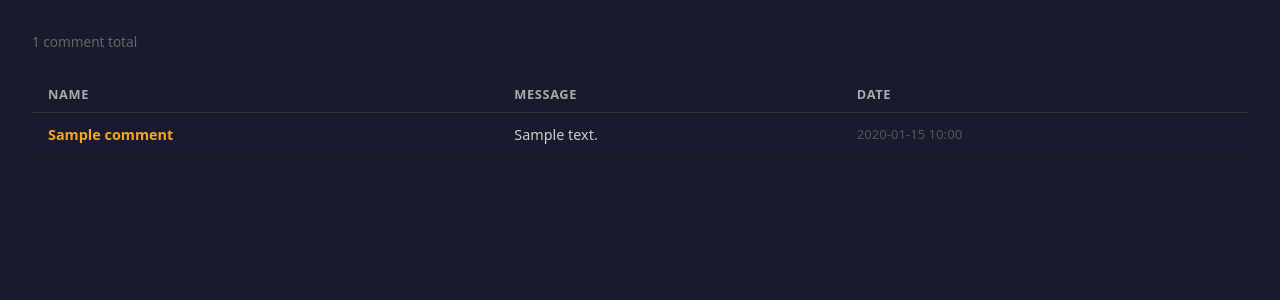
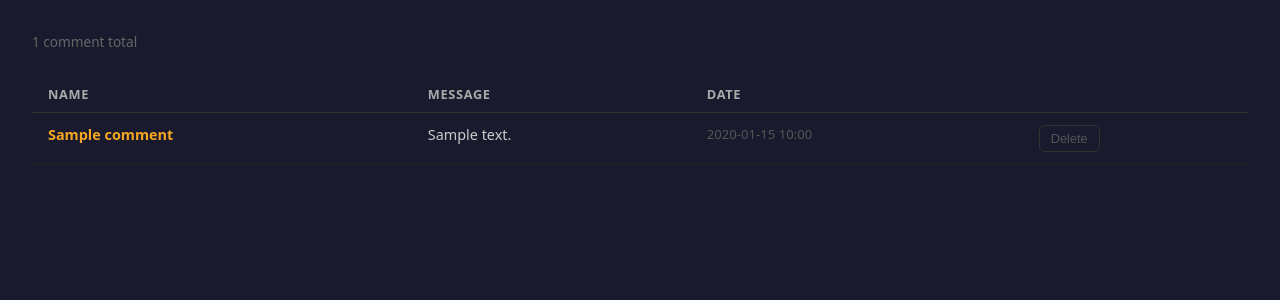
Before and after one commit to culture5270/forkit, a Python web app: template templates/dashboard.html in a window 1280 px wide. Shown: the part 67-367 px from the top of the page. Run offline with Jinja, Linux system fonts and the light colour scheme; the template is opened without the code that fills it: most values are stand-ins (such as "Sample title", 1, 10 or a date in 2020).

Commit message:
Add delete button to admin dashboard comments
Co-Authored-By: Claude Sonnet 4.6 <noreply@anthropic.com>

```diff
--- a/templates/dashboard.html
+++ b/templates/dashboard.html
@@ -72,6 +72,18 @@
     .name { color: #f5a623; font-weight: 600; white-space: nowrap; }
     .message { color: #ccc; max-width: 600px; word-break: break-word; }
     .date { color: #555; white-space: nowrap; font-size: 0.82rem; }
+    .delete-btn {
+      background: none;
+      border: 1px solid #333;
+      color: #555;
+      padding: 0.3rem 0.7rem;
+      border-radius: 6px;
+      cursor: pointer;
+      font-size: 0.8rem;
+      transition: border-color 0.15s, color 0.15s;
+      white-space: nowrap;
+    }
+    .delete-btn:hover { border-color: #e94560; color: #e94560; }
   </style>
 </head>
 <body>
@@ -89,14 +101,16 @@
         <th>Name</th>
         <th>Message</th>
         <th>Date</th>
+        <th></th>
       </tr>
     </thead>
     <tbody>
       {% for c in comments %}
-      <tr>
+      <tr id="row-{{ c.id }}">
         <td class="name">{{ c.name }}</td>
         <td class="message">{{ c.message }}</td>
         <td class="date">{{ c.created_at.strftime("%Y-%m-%d %H:%M") }}</td>
+        <td><button class="delete-btn" onclick="deleteComment({{ c.id }}, this)">Delete</button></td>
       </tr>
       {% endfor %}
     </tbody>
@@ -104,5 +118,18 @@
   {% else %}
   <p class="empty">No comments yet.</p>
   {% endif %}
+  <script>
+    async function deleteComment(id, btn) {
+      if (!confirm('Delete this comment?')) return;
+      btn.disabled = true;
+      const res = await fetch(`/admin/comments/${id}`, { method: 'DELETE' });
+      if (res.ok) {
+        document.getElementById(`row-${id}`).remove();
+      } else {
+        btn.disabled = false;
+        alert('Failed to delete. Please try again.');
+      }
+    }
+  </script>
 </body>
 </html>
```
Also changed, not shown: main.py (+14 -0 lines).
